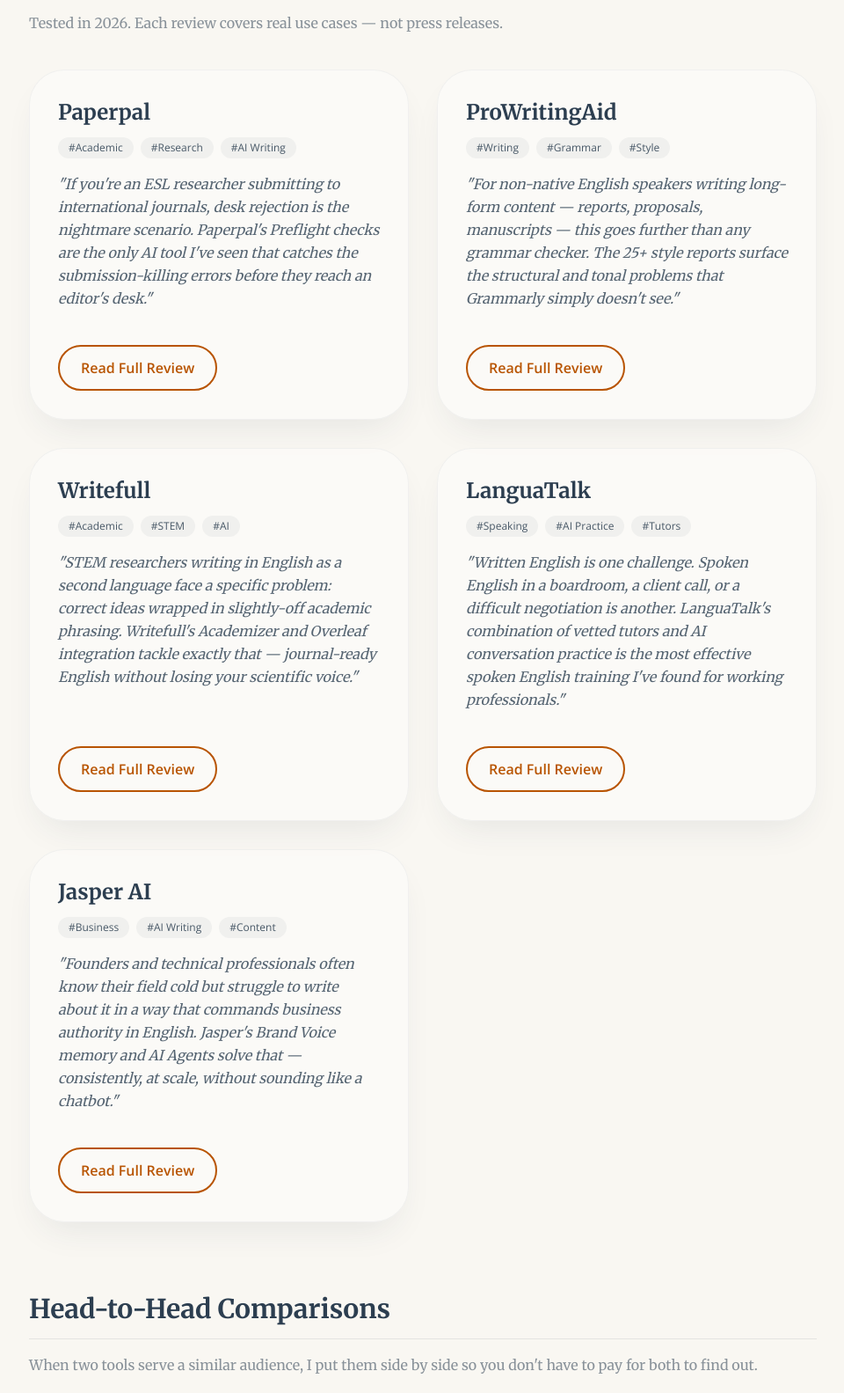
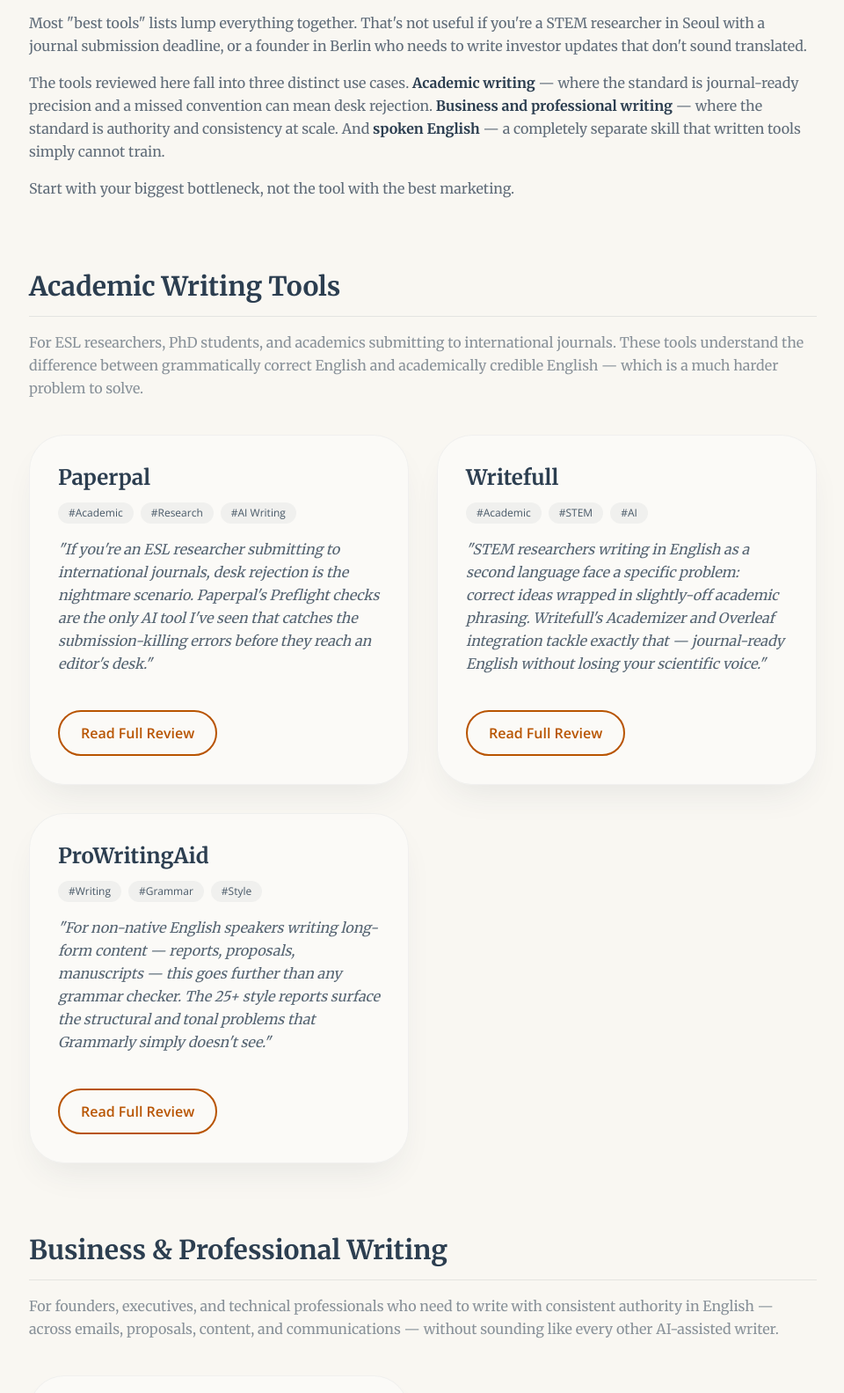
Before and after one commit to modernheresy/EnglishFix, a website: page library.html in a window 1280 px wide. Shown: the part 515-2098 px from the top of the page at 88% size, without its empty margins (159-1119 px from the left). Drawn offline with nearby package versions, Linux system fonts and the light colour scheme; files that its build step writes are made by us from their sources.

Commit message:
Add files via upload

```diff
--- a/library.html
+++ b/library.html
@@ -46,10 +46,20 @@
                 </p>
             </div>
 
-            <!-- Tool Reviews Section -->
+            <!-- How to Choose -->
             <section class="mb-20">
-                <h2 class="text-3xl font-serif font-bold mb-4 border-b border-ink/10 pb-4">Tool Reviews</h2>
-                <p class="text-ink/55 font-serif mb-10 leading-relaxed">Tested in 2026. Each review covers real use cases — not press releases.</p>
+                <h2 class="text-3xl font-serif font-bold mb-4 border-b border-ink/10 pb-4">How to Choose the Right Tool</h2>
+                <div class="font-serif text-ink/75 leading-relaxed space-y-4">
+                    <p>Most "best tools" lists lump everything together. That's not useful if you're a STEM researcher in Seoul with a journal submission deadline, or a founder in Berlin who needs to write investor updates that don't sound translated.</p>
+                    <p>The tools reviewed here fall into three distinct use cases. <strong class="text-ink font-semibold">Academic writing</strong> — where the standard is journal-ready precision and a missed convention can mean desk rejection. <strong class="text-ink font-semibold">Business and professional writing</strong> — where the standard is authority and consistency at scale. And <strong class="text-ink font-semibold">spoken English</strong> — a completely separate skill that written tools simply cannot train.</p>
+                    <p>Start with your biggest bottleneck, not the tool with the best marketing.</p>
+                </div>
+            </section>
+
+            <!-- Academic Writing Tools -->
+            <section class="mb-20">
+                <h2 class="text-3xl font-serif font-bold mb-4 border-b border-ink/10 pb-4">Academic Writing Tools</h2>
+                <p class="text-ink/55 font-serif mb-10 leading-relaxed">For ESL researchers, PhD students, and academics submitting to international journals. These tools understand the difference between grammatically correct English and academically credible English — which is a much harder problem to solve.</p>
                 <div class="grid md:grid-cols-2 gap-8">
 
                     <!-- Paperpal -->
@@ -68,6 +78,22 @@
                         <a href="reviews/paperpal" class="inline-block px-6 py-3 border-2 border-terracotta text-terracotta font-sans font-bold rounded-full transition-all hover:bg-terracotta hover:text-white hover:border-terracotta self-start" aria-label="Read full review of Paperpal">Read Full Review</a>
                     </div>
 
+                    <!-- Writefull -->
+                    <div class="bg-white/40 p-8 rounded-[40px] border border-ink/5 soft-shadow flex flex-col justify-between">
+                        <div class="mb-6">
+                            <h3 class="text-2xl font-serif font-bold text-ink mb-3">Writefull</h3>
+                            <div class="flex flex-wrap gap-2 mb-4">
+                                <span class="text-xs px-3 py-1 rounded-full bg-ink/5 text-ink/85 font-sans">#Academic</span>
+                                <span class="text-xs px-3 py-1 rounded-full bg-ink/5 text-ink/85 font-sans">#STEM</span>
+                                <span class="text-xs px-3 py-1 rounded-full bg-ink/5 text-ink/85 font-sans">#AI</span>
+                            </div>
+                            <p class="text-ink/80 leading-relaxed font-serif italic mb-4">
+                                "STEM researchers writing in English as a second language face a specific problem: correct ideas wrapped in slightly-off academic phrasing. Writefull's Academizer and Overleaf integration tackle exactly that — journal-ready English without losing your scientific voice."
+                            </p>
+                        </div>
+                        <a href="reviews/writefull" class="inline-block px-6 py-3 border-2 border-terracotta text-terracotta font-sans font-bold rounded-full transition-all hover:bg-terracotta hover:text-white hover:border-terracotta self-start" aria-label="Read full review of Writefull">Read Full Review</a>
+                    </div>
+
                     <!-- ProWritingAid -->
                     <div class="bg-white/40 p-8 rounded-[40px] border border-ink/5 soft-shadow flex flex-col justify-between">
                         <div class="mb-6">
@@ -84,37 +110,14 @@
                         <a href="reviews/prowritingaid" class="inline-block px-6 py-3 border-2 border-terracotta text-terracotta font-sans font-bold rounded-full transition-all hover:bg-terracotta hover:text-white hover:border-terracotta self-start" aria-label="Read full review of ProWritingAid">Read Full Review</a>
                     </div>
 
-                    <!-- Writefull -->
-                    <div class="bg-white/40 p-8 rounded-[40px] border border-ink/5 soft-shadow flex flex-col justify-between">
-                        <div class="mb-6">
-                            <h3 class="text-2xl font-serif font-bold text-ink mb-3">Writefull</h3>
-                            <div class="flex flex-wrap gap-2 mb-4">
-                                <span class="text-xs px-3 py-1 rounded-full bg-ink/5 text-ink/85 font-sans">#Academic</span>
-                                <span class="text-xs px-3 py-1 rounded-full bg-ink/5 text-ink/85 font-sans">#STEM</span>
-                                <span class="text-xs px-3 py-1 rounded-full bg-ink/5 text-ink/85 font-sans">#AI</span>
-                            </div>
-                            <p class="text-ink/80 leading-relaxed font-serif italic mb-4">
-                                "STEM researchers writing in English as a second language face a specific problem: correct ideas wrapped in slightly-off academic phrasing. Writefull's Academizer and Overleaf integration tackle exactly that — journal-ready English without losing your scientific voice."
-                            </p>
-                        </div>
-                        <a href="reviews/writefull" class="inline-block px-6 py-3 border-2 border-terracotta text-terracotta font-sans font-bold rounded-full transition-all hover:bg-terracotta hover:text-white hover:border-terracotta self-start" aria-label="Read full review of Writefull">Read Full Review</a>
-                    </div>
+                </div>
+            </section>
 
-                    <!-- LanguaTalk -->
-                    <div class="bg-white/40 p-8 rounded-[40px] border border-ink/5 soft-shadow flex flex-col justify-between">
-                        <div class="mb-6">
-                            <h3 class="text-2xl font-serif font-bold text-ink mb-3">LanguaTalk</h3>
-                            <div class="flex flex-wrap gap-2 mb-4">
-                                <span class="text-xs px-3 py-1 rounded-full bg-ink/5 text-ink/85 font-sans">#Speaking</span>
-                                <span class="text-xs px-3 py-1 rounded-full bg-ink/5 text-ink/85 font-sans">#AI Practice</span>
-                                <span class="text-xs px-3 py-1 rounded-full bg-ink/5 text-ink/85 font-sans">#Tutors</span>
-                            </div>
-                            <p class="text-ink/80 leading-relaxed font-serif italic mb-4">
-                                "Written English is one challenge. Spoken English in a boardroom, a client call, or a difficult negotiation is another. LanguaTalk's combination of vetted tutors and AI conversation practice is the most effective spoken English training I've found for working professionals."
-                            </p>
-                        </div>
-                        <a href="reviews/languatalk" class="inline-block px-6 py-3 border-2 border-terracotta text-terracotta font-sans font-bold rounded-full transition-all hover:bg-terracotta hover:text-white hover:border-terracotta self-start" aria-label="Read full review of LanguaTalk">Read Full Review</a>
-                    </div>
+            <!-- Business & Professional Writing Tools -->
+            <section class="mb-20">
+                <h2 class="text-3xl font-serif font-bold mb-4 border-b border-ink/10 pb-4">Business & Professional Writing</h2>
+                <p class="text-ink/55 font-serif mb-10 leading-relaxed">For founders, executives, and technical professionals who need to write with consistent authority in English — across emails, proposals, content, and communications — without sounding like every other AI-assisted writer.</p>
+                <div class="grid md:grid-cols-2 gap-8">
 
                     <!-- Jasper AI -->
                     <div class="bg-white/40 p-8 rounded-[40px] border border-ink/5 soft-shadow flex flex-col justify-between">
@@ -135,10 +138,35 @@
                 </div>
             </section>
 
+            <!-- Spoken English -->
+            <section class="mb-20">
+                <h2 class="text-3xl font-serif font-bold mb-4 border-b border-ink/10 pb-4">Spoken English for Professionals</h2>
+                <p class="text-ink/55 font-serif mb-10 leading-relaxed">Writing tools cannot train your spoken English. This is a separate skill — and for non-native professionals, often the more urgent one. Meetings, negotiations, presentations, and client calls all demand a fluency that no grammar checker can give you.</p>
+                <div class="grid md:grid-cols-2 gap-8">
+
+                    <!-- LanguaTalk -->
+                    <div class="bg-white/40 p-8 rounded-[40px] border border-ink/5 soft-shadow flex flex-col justify-between">
+                        <div class="mb-6">
+                            <h3 class="text-2xl font-serif font-bold text-ink mb-3">LanguaTalk</h3>
+                            <div class="flex flex-wrap gap-2 mb-4">
+                                <span class="text-xs px-3 py-1 rounded-full bg-ink/5 text-ink/85 font-sans">#Speaking</span>
+                                <span class="text-xs px-3 py-1 rounded-full bg-ink/5 text-ink/85 font-sans">#AI Practice</span>
+                                <span class="text-xs px-3 py-1 rounded-full bg-ink/5 text-ink/85 font-sans">#Tutors</span>
+                            </div>
+                            <p class="text-ink/80 leading-relaxed font-serif italic mb-4">
+                                "Written English is one challenge. Spoken English in a boardroom, a client call, or a difficult negotiation is another. LanguaTalk's combination of vetted tutors and AI conversation practice is the most effective spoken English training I've found for working professionals."
+                            </p>
+                        </div>
+                        <a href="reviews/languatalk" class="inline-block px-6 py-3 border-2 border-terracotta text-terracotta font-sans font-bold rounded-full transition-all hover:bg-terracotta hover:text-white hover:border-terracotta self-start" aria-label="Read full review of LanguaTalk">Read Full Review</a>
+                    </div>
+
+                </div>
+            </section>
+
             <!-- Comparisons Section -->
             <section class="mb-20">
                 <h2 class="text-3xl font-serif font-bold mb-4 border-b border-ink/10 pb-4">Head-to-Head Comparisons</h2>
-                <p class="text-ink/55 font-serif mb-10 leading-relaxed">When two tools serve a similar audience, I put them side by side so you don't have to pay for both to find out.</p>
+                <p class="text-ink/55 font-serif mb-10 leading-relaxed">Sometimes the question isn't "which category of tool do I need?" but "which of these two tools is actually right for me?" These pieces go deeper — side-by-side, with a concrete test.</p>
                 <div class="grid md:grid-cols-2 gap-8">
 
                     <!-- Grammarly vs Paperpal -->
```
